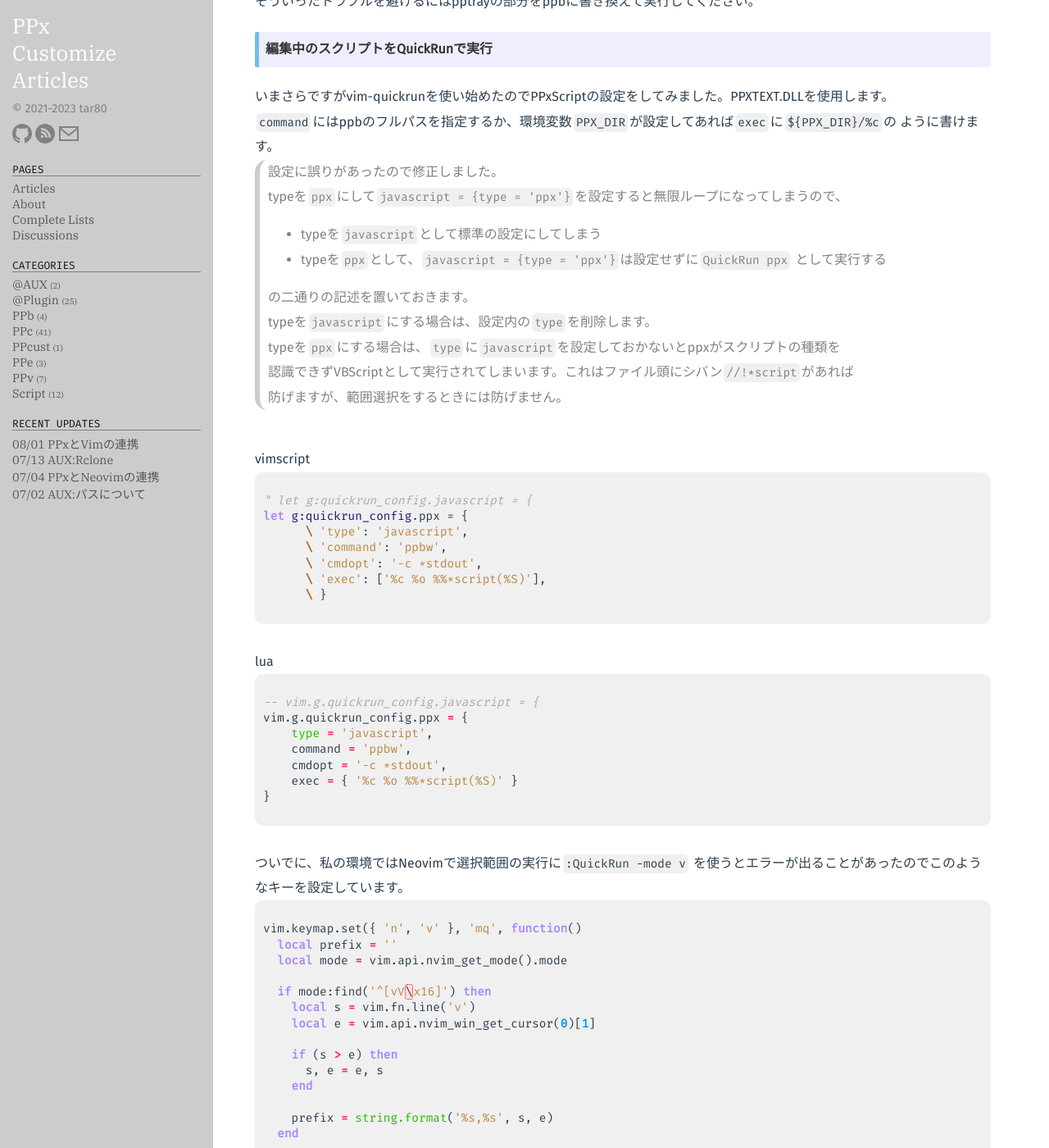
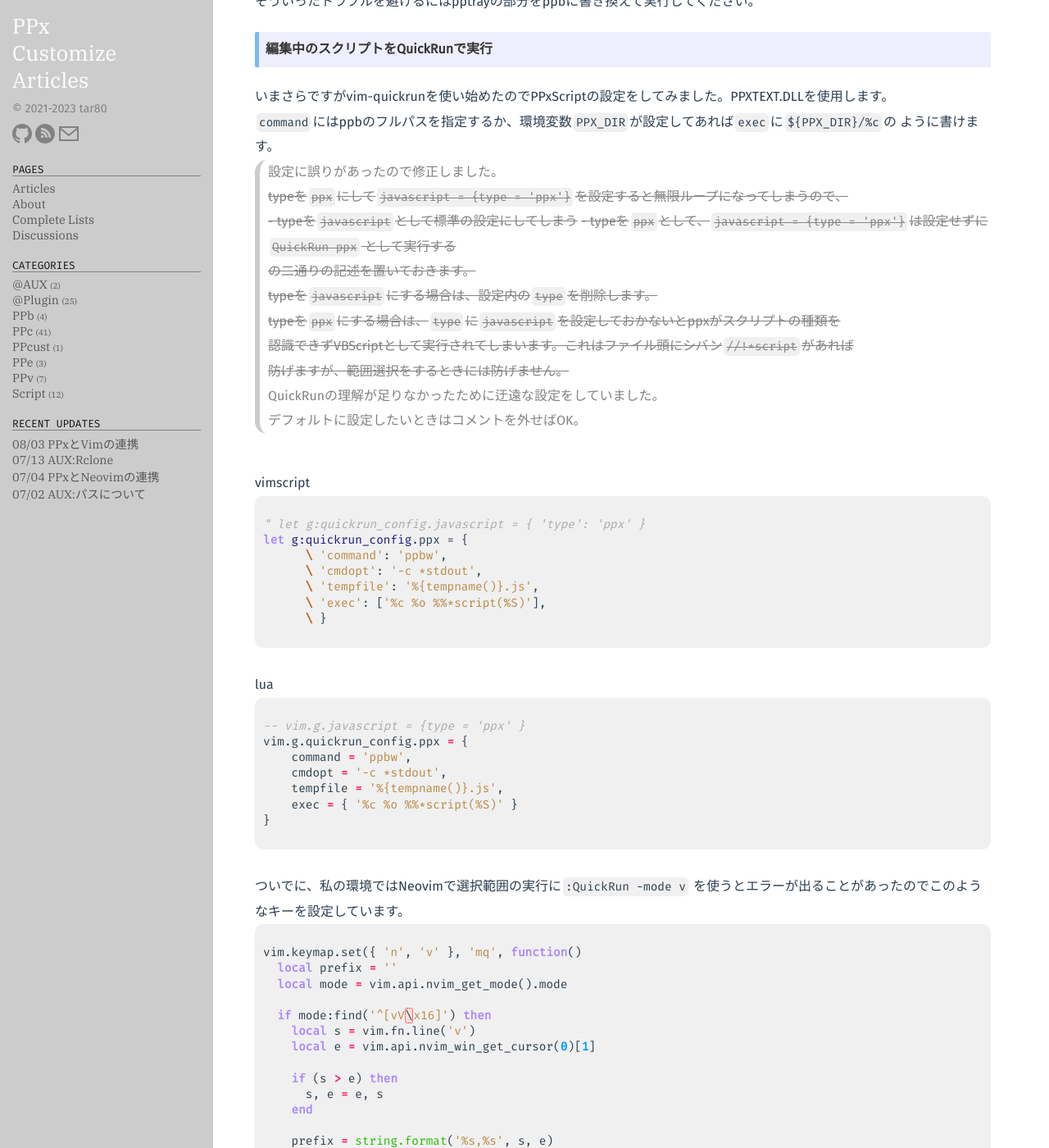
Before and after one commit to tar80/pages-pca, a Jekyll site: the page built from _posts/22-02-22-vim_ideas.md, in a window 1280 px wide and 1400 px high, scrolled down 4678 px. Shown: the whole window at 82% size. Built offline with Jekyll 4.4.1, drawn with Linux system fonts in a browser that asks for light colours; some web fonts are replaced; some of the changed text lies outside the part shown.

Commit message:
Fix 続続 quickrunの項目を修正

````diff
--- a/_posts/22-02-22-vim_ideas.md
+++ b/_posts/22-02-22-vim_ideas.md
@@ -2,8 +2,8 @@
 layout: post
 title: PPxとvimの連携
 version: PPx183以降
-date: 2023-08-01
-comment: vim-quickrunの項目の誤りを修正
+date: 2023-08-03
+comment: vim-quickrunの項目の誤りをさらに修正
 categories: PPc
 ---
 
@@ -177,25 +177,27 @@ execute "!start" $PPX_DIR."\\pptrayw.exe -c *script %"
 ように書けます。
 
 > 設定に誤りがあったので修正しました。
-> typeを`ppx`にして`javascript = {type = 'ppx'}`を設定すると無限ループになってしまうので、
+> ~~typeを`ppx`にして`javascript = {type = 'ppx'}`を設定すると無限ループになってしまうので、~~
 >
-> - typeを`javascript`として標準の設定にしてしまう
-> - typeを`ppx`として、`javascript = {type = 'ppx'}`は設定せずに`QuickRun ppx` として実行する
+> ~~- typeを`javascript`として標準の設定にしてしまう~~
+> ~~- typeを`ppx`として、`javascript = {type = 'ppx'}`は設定せずに`QuickRun ppx` として実行する~~
 >
-> の二通りの記述を置いておきます。
-> typeを`javascript`にする場合は、設定内の`type`を削除します。
-> typeを`ppx`にする場合は、`type`に`javascript`を設定しておかないとppxがスクリプトの種類を
-> 認識できずVBScriptとして実行されてしまいます。これはファイル頭にシバン`//!*script`があれば
-> 防げますが、範囲選択をするときには防げません。
+> ~~の二通りの記述を置いておきます。~~
+> ~~typeを`javascript`にする場合は、設定内の`type`を削除します。~~
+> ~~typeを`ppx`にする場合は、`type`に`javascript`を設定しておかないとppxがスクリプトの種類を~~
+> ~~認識できずVBScriptとして実行されてしまいます。これはファイル頭にシバン`//!*script`があれば~~
+> ~~防げますが、範囲選択をするときには防げません。~~
+> QuickRunの理解が足りなかったために迂遠な設定をしていました。
+> デフォルトに設定したいときはコメントを外せばOK。
 
 <BR>
 vimscript
 ```vim
-" let g:quickrun_config.javascript = {
+" let g:quickrun_config.javascript = { 'type': 'ppx' }
 let g:quickrun_config.ppx = {
-      \ 'type': 'javascript',
       \ 'command': 'ppbw',
       \ 'cmdopt': '-c *stdout',
+      \ 'tempfile': '%{tempname()}.js',
       \ 'exec': ['%c %o %%*script(%S)'],
       \ }
 ```
@@ -203,11 +205,11 @@ let g:quickrun_config.ppx = {
 <BR>
 lua
 ```lua
--- vim.g.quickrun_config.javascript = {
+-- vim.g.javascript = {type = 'ppx' }
 vim.g.quickrun_config.ppx = {
-    type = 'javascript',
     command = 'ppbw',
     cmdopt = '-c *stdout',
+    tempfile = '%{tempname()}.js',
     exec = { '%c %o %%*script(%S)' }
 }
 ```
````
Also changed, not shown: _posts/23-07-04-launch_neovim.md (+1 -1 lines).
